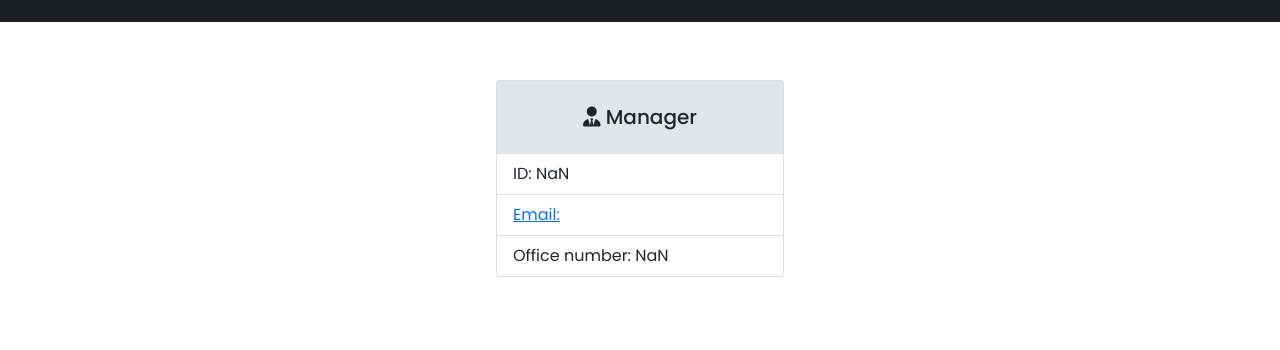
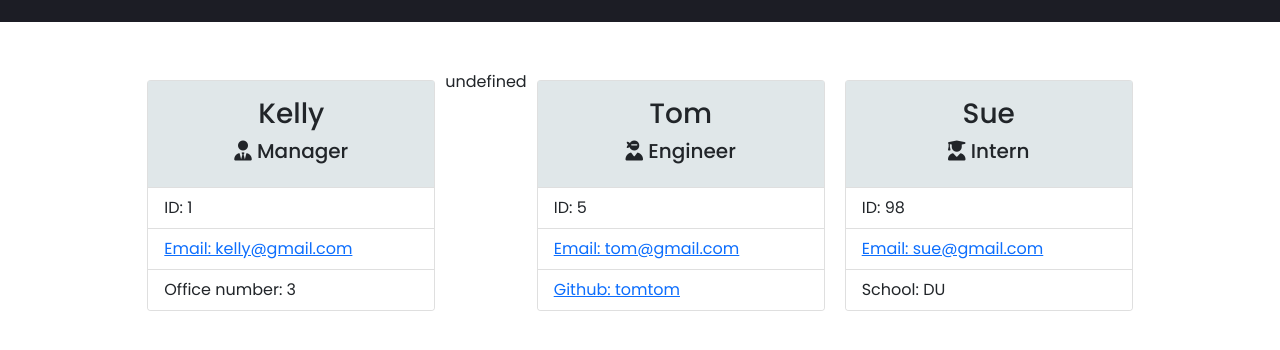
Before and after one commit to CaitlinSwickard/Team-profile-generator, a website: page dist/generatedTeam.html in a window 1280 px wide. Shown: the part 162-512 px from the top of the page. Drawn offline with nearby package versions, Linux system fonts and the light colour scheme.

Commit message:
new employee cards generated

```diff
--- a/dist/generatedTeam.html
+++ b/dist/generatedTeam.html
@@ -33,16 +33,40 @@
 <!-- Manager card -->
 <div class="card text" style="width: 18rem;">
   <div class="card-body">
-    <h3 class="card-title text-center" id="name"></h3>
+    <h3 class="card-title text-center" id="name">Kelly</h3>
     <h5 id="role" class="text-center"><i class="fas fa-user-tie"></i> Manager</h5>
   </div>
   <ul class="list-group list-group-flush">
-    <li class="list-group-item" id="id">ID: NaN</li>
-    <li class="list-group-item" id="email"><a href="mailto:">Email: </a></li>
-    <li class="list-group-item" id="officeNum">Office number: NaN</li>
+    <li class="list-group-item" id="id">ID: 1</li>
+    <li class="list-group-item" id="email"><a href="mailto:kelly@gmail.com">Email: kelly@gmail.com</a></li>
+    <li class="list-group-item" id="officeNum">Office number: 3</li>
   </ul>
 </div>
-
+undefined
+<!-- Engineer card -->
+<div class="card" style="width: 18rem;">
+  <div class="card-body">
+    <h3 class="card-title text-center" id="name">Tom</h3>
+    <h5 id="role" class="text-center"><i class="fas fa-user-ninja"></i> Engineer</h5>
+  </div>
+  <ul class="list-group list-group-flush">
+    <li class="list-group-item" id="id">ID: 5</li>
+    <li class="list-group-item" id="email"><a href="mailto:tom@gmail.com">Email: tom@gmail.com</a></li>
+    <li class="list-group-item" id="github"><a href="https://github.com/tomtom" target="_blank">Github: tomtom</a></li>
+  </ul>
+</div>
+<!-- Intern card -->
+<div class="card" style="width: 18rem;">
+  <div class="card-body">
+    <h3 class="card-title text-center" id="name">Sue</h3>
+    <h5 id="role" class="text-center"><i class="fas fa-user-graduate"></i> Intern</h5>
+  </div>
+  <ul class="list-group list-group-flush">
+    <li class="list-group-item" id="id">ID: 98</li>
+    <li class="list-group-item" id="email"><a href="mailto:sue@gmail.com">Email: sue@gmail.com</a></li>
+    <li class="list-group-item" id="school">School: DU</li>
+  </ul>
+</div>
 
         </div>
       </div>
```
